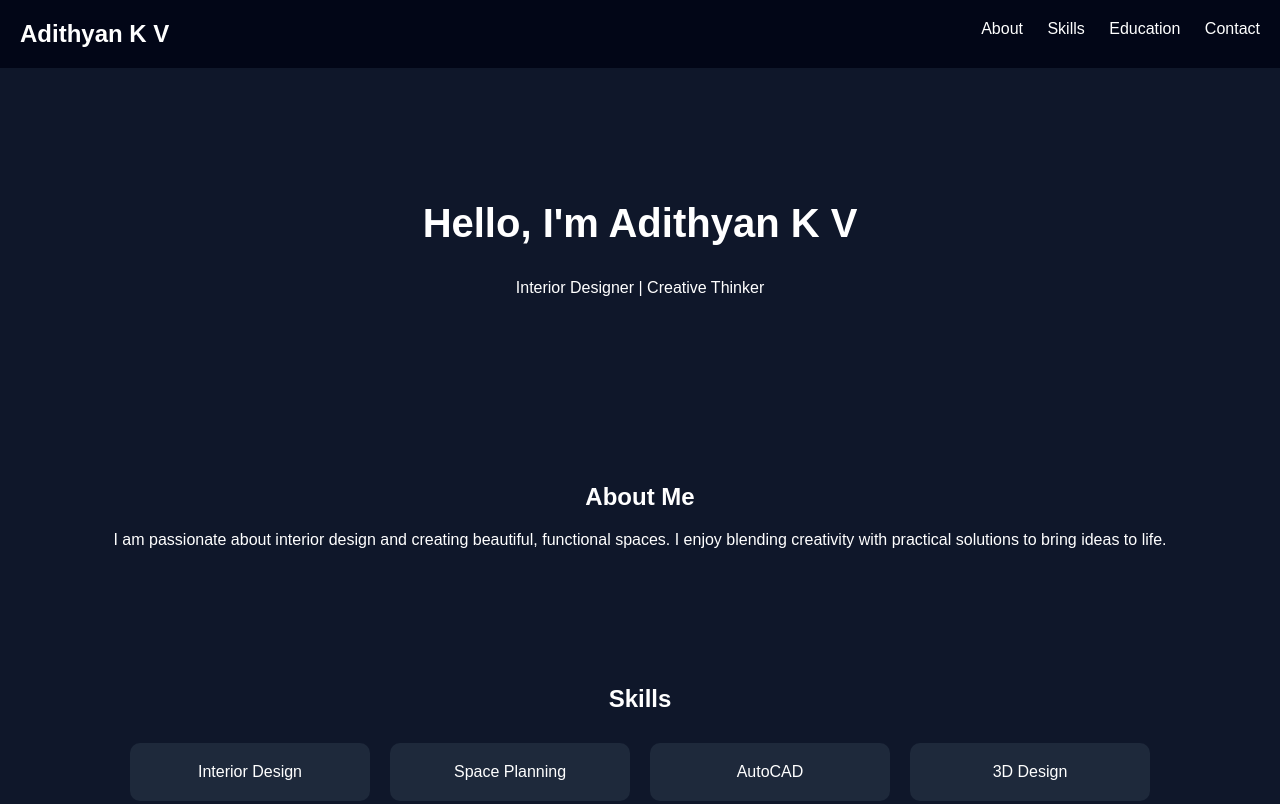
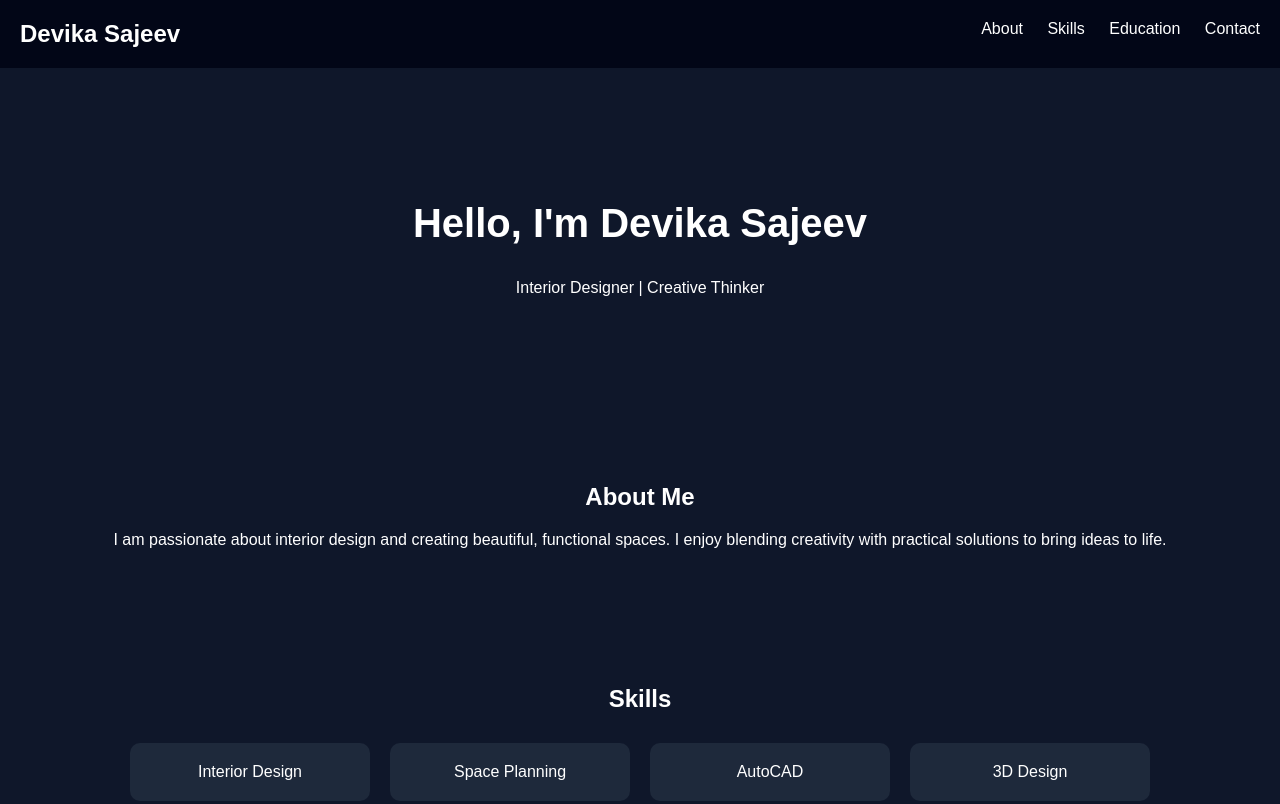
Before and after one commit to devikasajiv/proj, a website: page public/index.html in a window 1280 px wide. Shown: the top 804 px of the page. Drawn offline with Linux system fonts and the light colour scheme.

Commit message:
updated name

```diff
--- a/public/index.html
+++ b/public/index.html
@@ -2,14 +2,14 @@
 <html lang="en">
 <head>
   <meta charset="UTF-8">
-  <title>Adithyan K V Portfolio</title>
+  <title>Devika Sajeev Portfolio</title>
   <link rel="stylesheet" href="style.css">
 </head>
 <body>
 
 <!-- NAVBAR -->
 <header>
-  <h2>Adithyan K V</h2>
+  <h2>Devika Sajeev</h2>
   <nav>
     <a href="#about">About</a>
     <a href="#skills">Skills</a>
@@ -20,7 +20,7 @@
 
 <!-- HERO -->
 <section class="hero">
-  <h1>Hello, I'm Adithyan K V</h1>
+  <h1>Hello, I'm Devika Sajeev</h1>
   <p>Interior Designer | Creative Thinker</p>
 </section>
 
```
